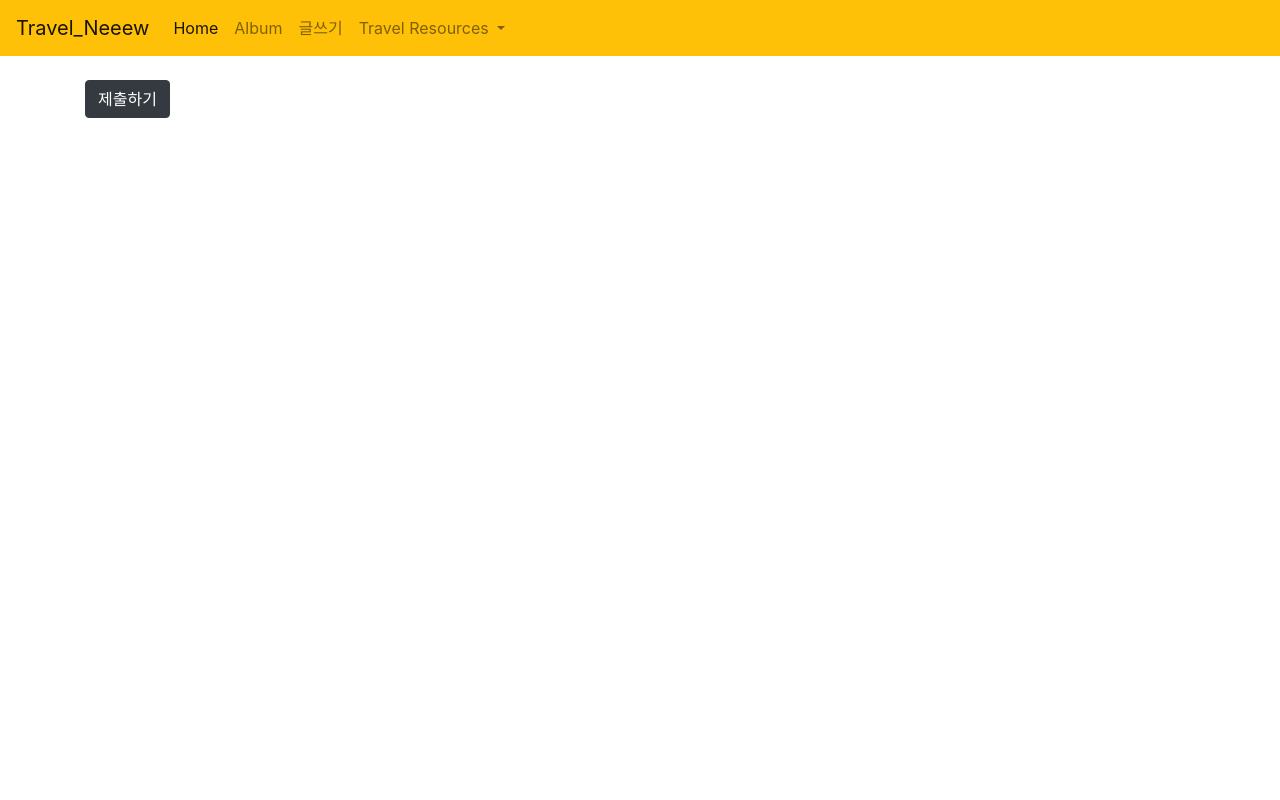
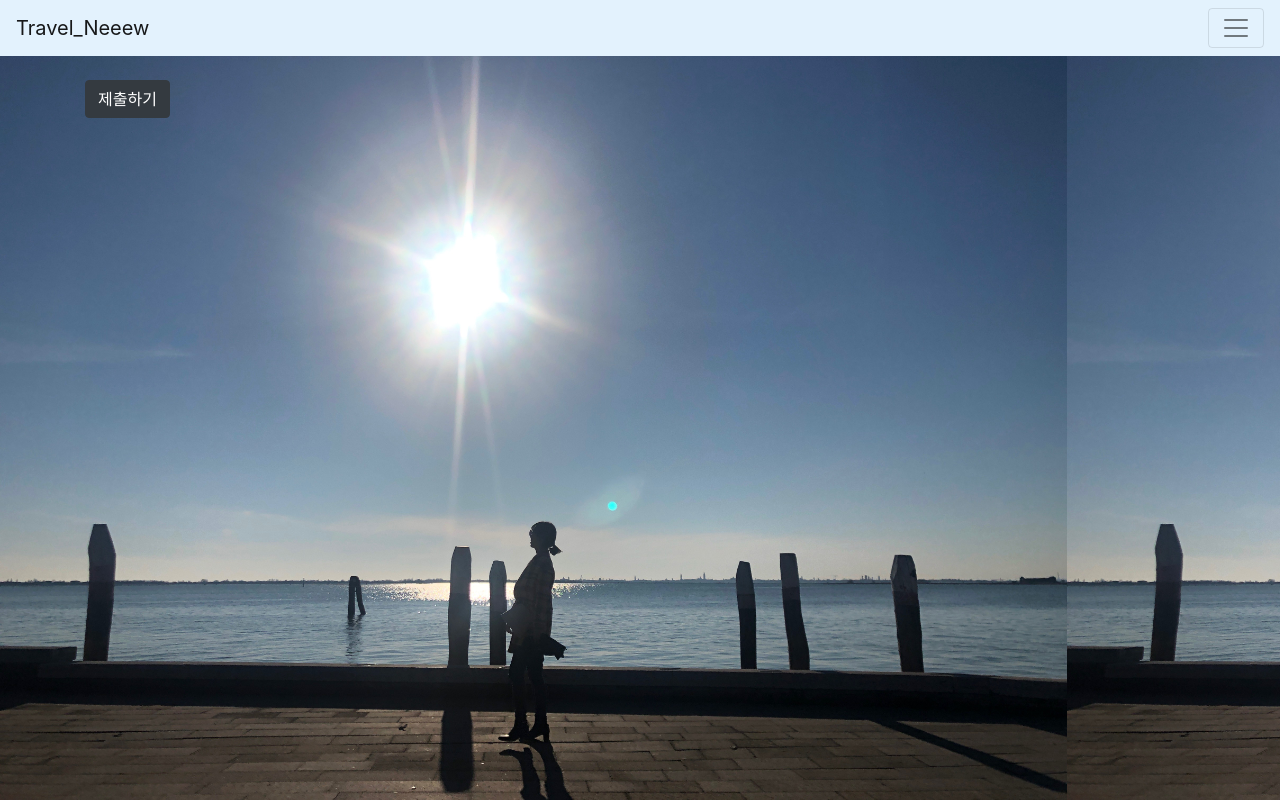
Before and after one commit to youhyun97/blogProject1, a Django app: page /blog/new/ in a window 1280 px wide. Run offline with Django 3.2, Linux system fonts and the light colour scheme; some libraries are stand-ins or nearby versions.

Commit message:
second commit

```diff
--- a/blog/templates/base.html
+++ b/blog/templates/base.html
@@ -3,8 +3,16 @@
     <script src="https://code.jquery.com/jquery-3.3.1.slim.min.js" integrity="sha384-q8i/X+965DzO0rT7abK41JStQIAqVgRVzpbzo5smXKp4YfRvH+8abtTE1Pi6jizo" crossorigin="anonymous"></script>
     <script src="https://cdnjs.cloudflare.com/ajax/libs/popper.js/1.14.7/umd/popper.min.js" integrity="sha384-UO2eT0CpHqdSJQ6hJty5KVphtPhzWj9WO1clHTMGa3JDZwrnQq4sF86dIHNDz0W1" crossorigin="anonymous"></script>
     <script src="https://stackpath.bootstrapcdn.com/bootstrap/4.3.1/js/bootstrap.min.js" integrity="sha384-JjSmVgyd0p3pXB1rRibZUAYoIIy6OrQ6VrjIEaFf/nJGzIxFDsf4x0xIM+B07jRM" crossorigin="anonymous"></script>
+<style>
+    body{
+        background-image: url('/static/유럽1.jpg');
+        background-size: contain;
+    }
+
+</style>
 </head>
-<nav class="navbar navbar-expand-lg navbar-light bg-warning">
+
+<nav class="navbar navbar-light" style="background-color: #e3f2fd;">
 <a class="navbar-brand" href="{% url 'home' %}">Travel_Neeew</a>
 <button class="navbar-toggler" type="button" data-toggle="collapse" data-target="#navbarNavDropdown" aria-controls="navbarNavDropdown" aria-expanded="false" aria-label="Toggle navigation">
     <span class="navbar-toggler-icon"></span>
--- a/hello/templates/detail.html
+++ b/hello/templates/detail.html
@@ -2,7 +2,7 @@
 <head>
 <link rel="stylesheet" href="https://stackpath.bootstrapcdn.com/bootstrap/4.2.1/css/bootstrap.min.css" integrity="sha384-GJzZqFGwb1QTTN6wy59ffF1BuGJpLSa9DkKMp0DgiMDm4iYMj70gZWKYbI706tWS" crossorigin="anonymous">
 </head>
-<nav class="navbar navbar-expand-lg navbar-light bg-warning">
+<nav class="navbar navbar-light" style="background-color: #e3f2fd;">
     <a class="navbar-brand" href="#">Travel_Neeew</a>
     <button class="navbar-toggler" type="button" data-toggle="collapse" data-target="#navbarNavDropdown" aria-controls="navbarNavDropdown" aria-expanded="false" aria-label="Toggle navigation">
         <span class="navbar-toggler-icon"></span>
--- a/hello/templates/home.html
+++ b/hello/templates/home.html
@@ -2,11 +2,11 @@
 
 {% block contents %}
 <body>
-<div class="container">
+<div class="container" style="float:right;">
     <h1>Travel Log</h1>
     {%for blog in posts%}
     <br>
-    <div class="card-deck" style="width:80%; height:25%;">
+    <div class="card-deck" style="width:50%; height:25%;">
         <div class="card">
             <a href="{% url 'detail' blog.id %}">
             <img src="..." class="card-img-top" alt="...">
```
